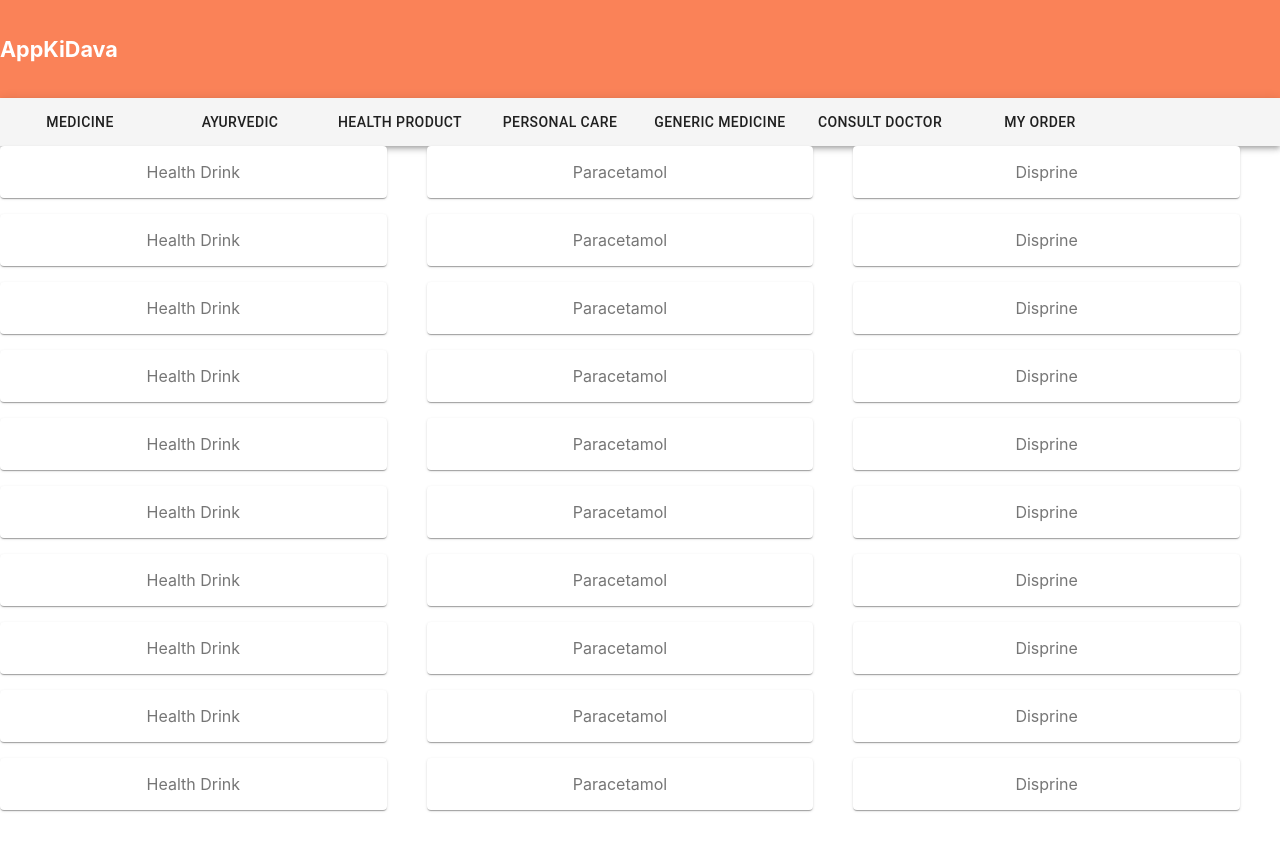
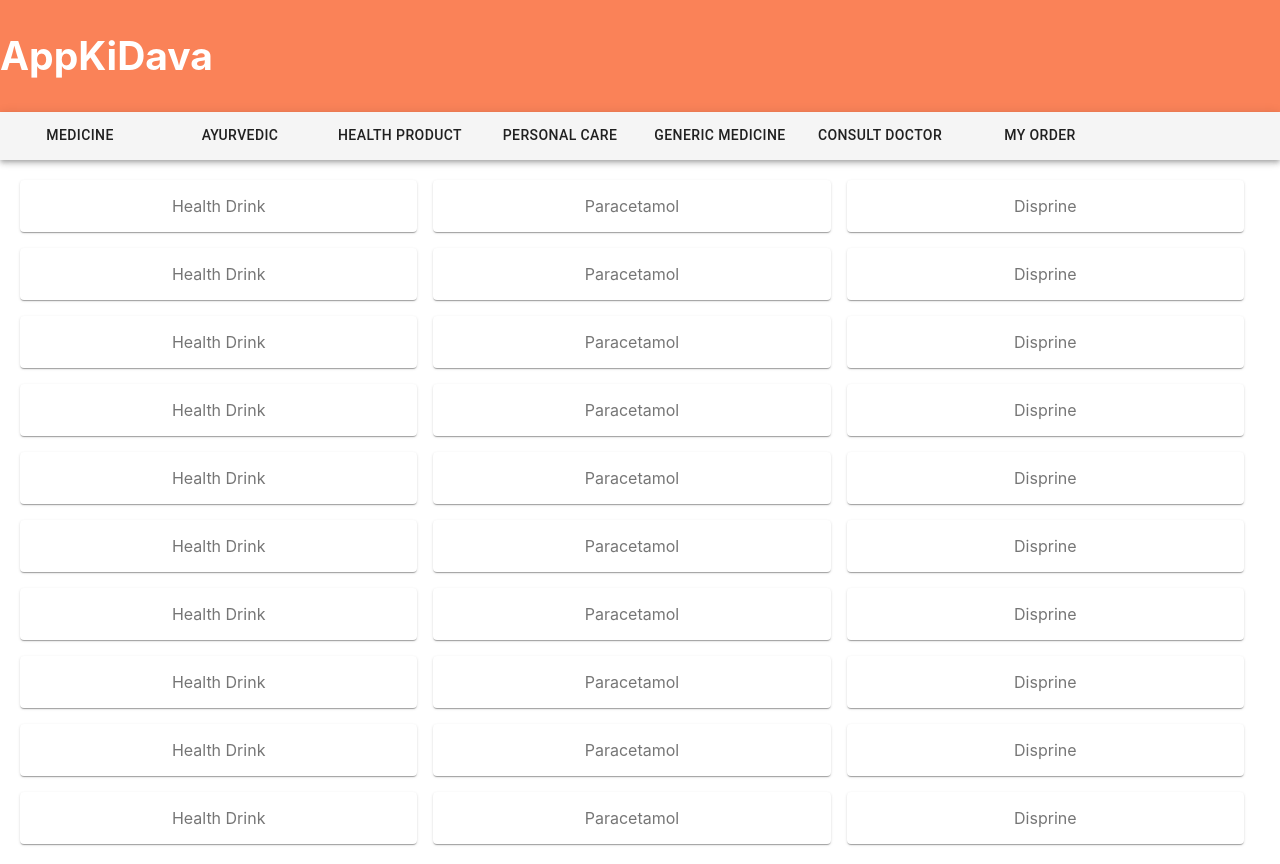
Before and after one commit to devopsalok/AapKiDava, a React (Create React App) app in the folder aapkidava/: page / in a window 1280 px wide. Before the commit the page ends 838 px from the top, so only its background shows below. Built offline with nearby package versions, Linux system fonts and the light colour scheme.

Commit message:
Set the Div margin for grid view.

```diff
--- a/aapkidava/src/App.js
+++ b/aapkidava/src/App.js
@@ -52,7 +52,7 @@
     <div className="App">
     <div>
       <header className="App-header">
-        <h5>AppKiDava </h5>
+        <h2>AppKiDava </h2>
       </header>
     </div>
 
@@ -73,36 +73,36 @@
           <Tab label="My order"  />
         </Tabs>
       </AppBar>
-      <div >
+      <div  style={{margin:20}} >
       <Grid container spacing={2} >
-        <Grid container item xs={12} spacing={5}>
+        <Grid container item xs={12} spacing={2}>
           <FormRow />
         </Grid>
-        <Grid container item xs={12} spacing={5}>
+        <Grid container item xs={12} spacing={2}>
           <FormRow />
         </Grid>
-        <Grid container item xs={12} spacing={5}>
+        <Grid container item xs={12} spacing={2}>
           <FormRow />
         </Grid>
-        <Grid container item xs={12} spacing={5}>
+        <Grid container item xs={12} spacing={2}>
           <FormRow />
         </Grid>
-        <Grid container item xs={12} spacing={5}>
+        <Grid container item xs={12} spacing={2}>
           <FormRow />
         </Grid>
-        <Grid container item xs={12} spacing={5}>
+        <Grid container item xs={12} spacing={2}>
           <FormRow />
         </Grid>
-        <Grid container item xs={12} spacing={5}>
+        <Grid container item xs={12} spacing={2}>
           <FormRow />
         </Grid>
-        <Grid container item xs={12} spacing={5}>
+        <Grid container item xs={12} spacing={2}>
           <FormRow />
         </Grid>
-        <Grid container item xs={12} spacing={5}>
+        <Grid container item xs={12} spacing={2}>
           <FormRow />
         </Grid>
-        <Grid container item xs={12} spacing={5}>
+        <Grid container item xs={12} spacing={2}>
           <FormRow />
         </Grid>
       </Grid>
```
